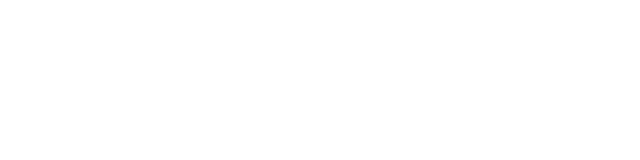
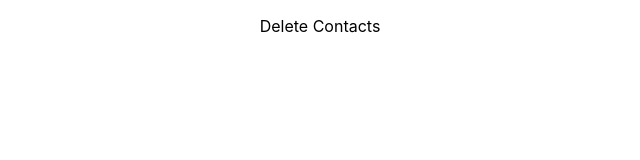
Before and after one commit to StPeteFrank/phonebook-frontend, a React (Create React App) app: page /deleteContact in a window 1280 px wide. Shown: the top 160 px of the page, without its empty margins (320-960 px from the left). Built offline with nearby package versions, Linux system fonts and the light colour scheme.

Commit message:
Added DeleteContact page.

```diff
--- a/src/AddNewContact.js
+++ b/src/AddNewContact.js
@@ -66,8 +66,8 @@ class AddNewContact extends Component {
         <h2>Add New Contacts</h2>
         <div className="AddNewContactContainer">
           <section className="AddNewContact">
-            <p>First</p>
             <div className="AddFirst">
+              <p>First</p>
               <input
                 type="text"
                 placeholder="Enter First Name"
@@ -76,8 +76,9 @@ class AddNewContact extends Component {
                 onChange={this.handleChange}
               />
             </div>
-            <p>Last</p>
+
             <div className="AddLast">
+              <p>Last</p>
               <input
                 type="text"
                 placeholder="Enter Last Name"
@@ -86,8 +87,9 @@ class AddNewContact extends Component {
                 onChange={this.handleChange}
               />
             </div>
-            <p>Phone Number</p>
+
             <div className="AddPhone">
+              <p>Phone Number</p>
               <input
                 type="text"
                 placeholder="Enter Phone Number"
@@ -96,8 +98,9 @@ class AddNewContact extends Component {
                 onChange={this.handleChange}
               />
             </div>
-            <p>Email</p>
+
             <div className="AddEmail">
+              <p>Email</p>
               <input
                 type="text"
                 placeholder="Enter Email"
--- a/src/App.js
+++ b/src/App.js
@@ -3,6 +3,7 @@ import { BrowserRouter as Router, Route, Link } from 'react-router-dom'
 import Home from './Home'
 import Contacts from './Contacts'
 import AddNewContact from './AddNewContact'
+import DeleteContact from './DeleteContact'
 import Callback from './Callback'
 import LogIn from './LogIn'
 //import auth0 from './Auth0'
@@ -21,6 +22,7 @@ class App extends Component {
           <Route path="/home" component={Home} />
           <Route path="/contacts" component={Contacts} />
           <Route path="/addNewContact" component={AddNewContact} />
+          <Route path="/deleteContact" component={DeleteContact} />
           <Route path="/logIn" component={LogIn} />
           <Route path="/callback" component={Callback} />
         </div>
--- a/src/Contacts.js
+++ b/src/Contacts.js
@@ -28,7 +28,7 @@ class Contacts extends Component {
         <h2>Contacts</h2>
         <div className="AddEditDeleteContactsTab">
           <Link to="/addNewContact">
-            <button>ADD / DELETE CONTACTS</button>
+            <button>ADD CONTACTS</button>
           </Link>
         </div>
         <div className="ContactsContainer">
--- /dev/null
+++ b/src/DeleteContact.js
@@ -0,0 +1,13 @@
+import React, { Component } from 'react'
+
+class DeleteContact extends Component {
+  render() {
+    return (
+      <div>
+        <p>Delete Contacts</p>
+      </div>
+    )
+  }
+}
+
+export default DeleteContact
```
